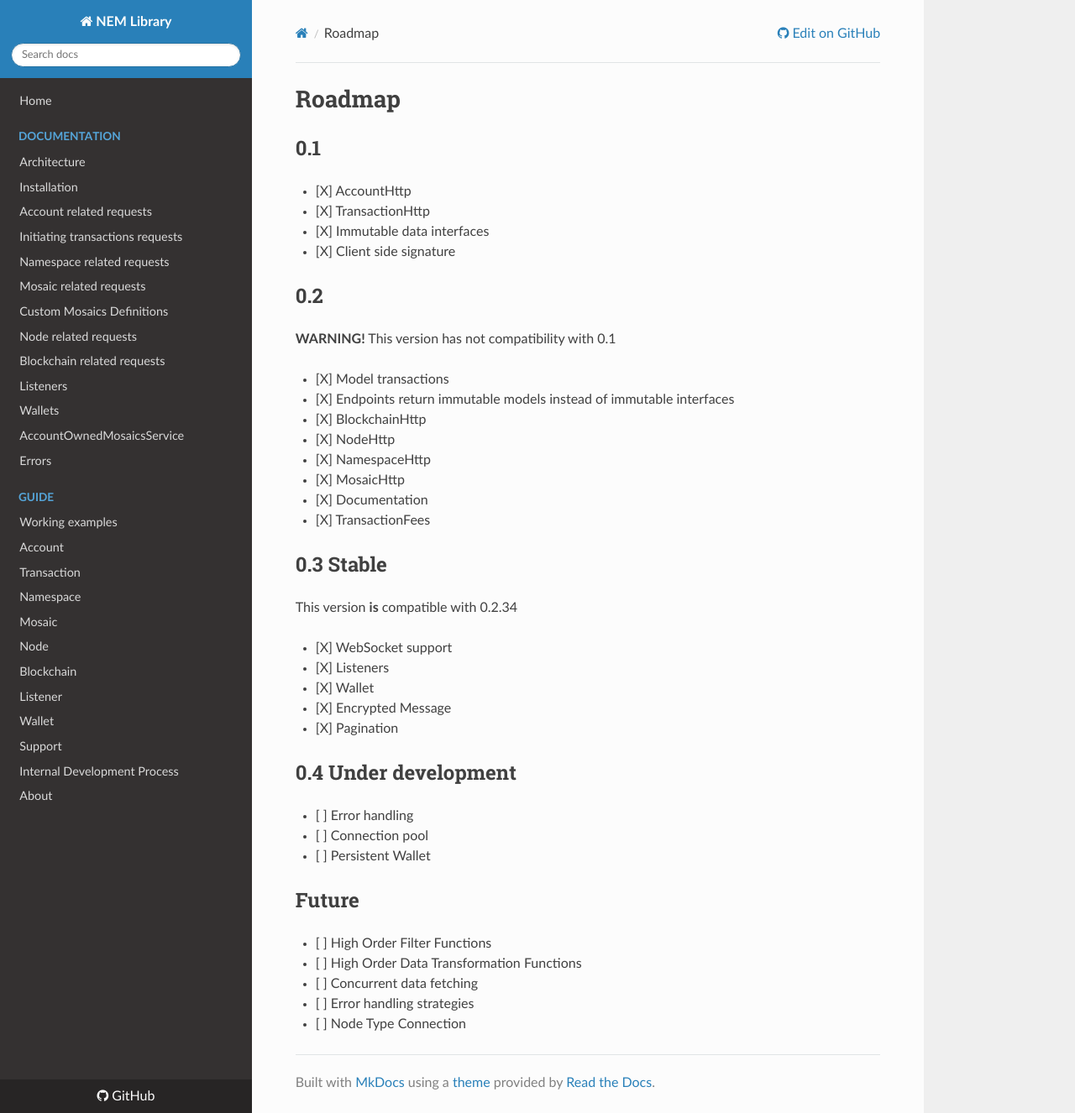
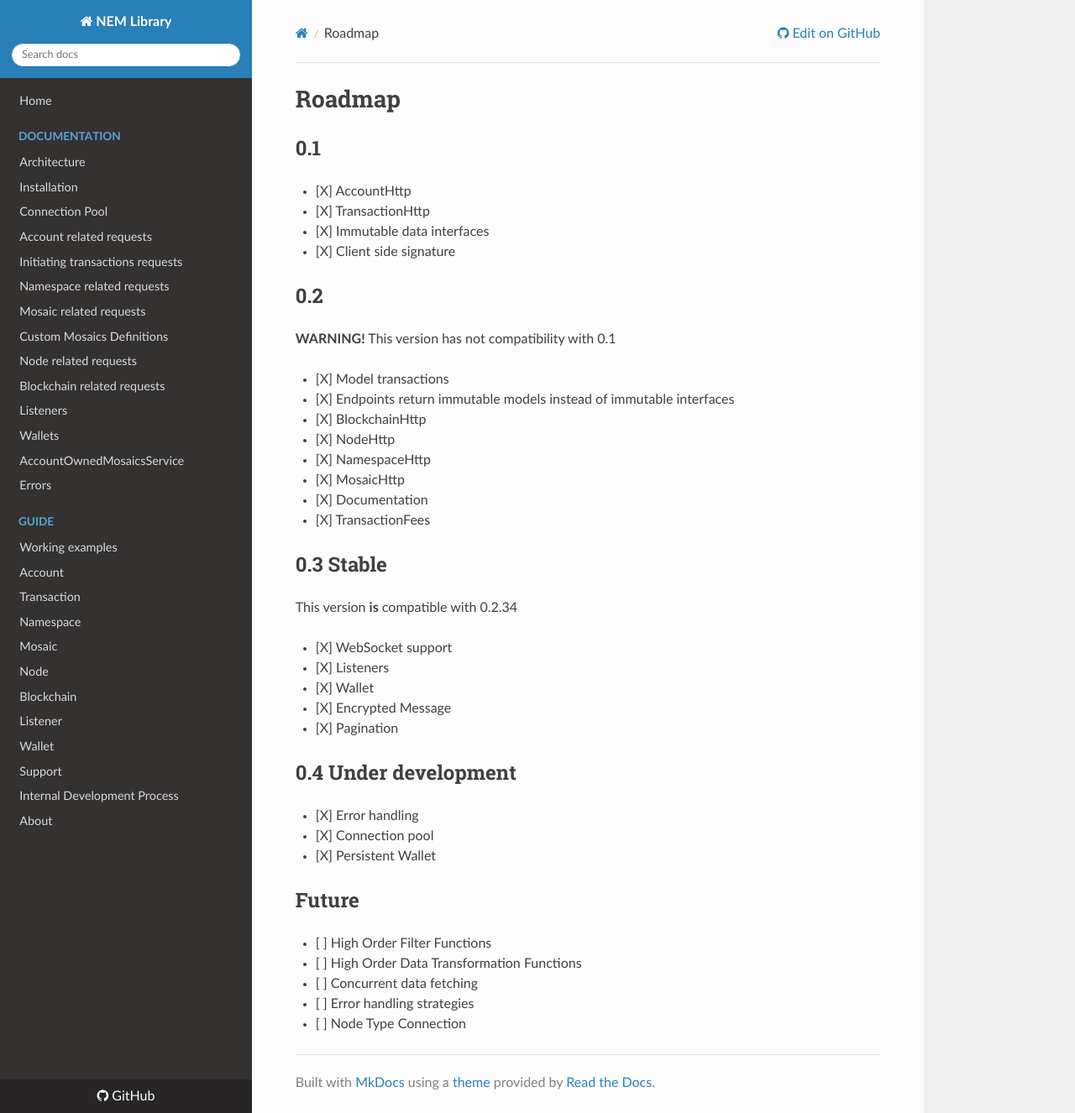
Before and after one commit to takahser/nem-library-docs, an MkDocs documentation site: the page built from docs/roadmap.md, in a window 1280 px wide and 1326 px high. Shown: the whole window at 84% size. Built offline with MkDocs 1.6.1, drawn with Linux system fonts in a browser that asks for light colours; nearby versions of some CDN libraries; old or Windows-style settings are respelled for this version of MkDocs.

Commit message:
connection pool

```diff
--- a/docs/roadmap.md
+++ b/docs/roadmap.md
@@ -32,9 +32,9 @@ This version **is** compatible with 0.2.34
 
 ## 0.4 Under development
 
-- [ ] Error handling
-- [ ] Connection pool
-- [ ] Persistent Wallet
+- [X] Error handling
+- [X] Connection pool
+- [X] Persistent Wallet
 
 ## Future
 
--- a/mkdocs.yml
+++ b/mkdocs.yml
@@ -4,6 +4,7 @@ pages:
   - Documentation:
     - 'documentation/architecture.md'
     - 'documentation/overview.md'
+    - 'documentation/connection_pool.md'
     - 'documentation/account.md'
     - 'documentation/transaction.md'
     - 'documentation/namespace.md'
```
Also changed, not shown: docs/documentation/connection_pool.md (added, +39 -0 lines), docs/index.md (+6 -0 lines), docs/img/Connection_Pool.png (added).
